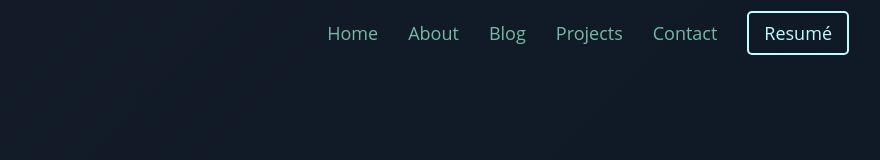
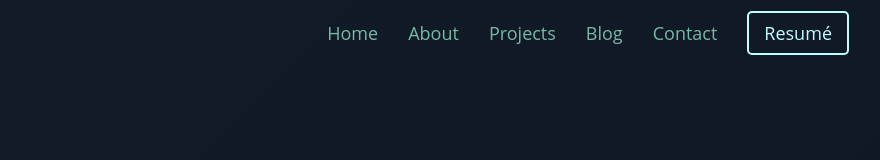
Before and after one commit to androso/portfolio-v2, a Next.js app: page / in a window 1280 px wide. Shown: the top 160 px of the page, without its empty margins (366-1246 px from the left). Built offline with nearby package versions, Linux system fonts and the light colour scheme.

Commit message:
adding smooth effect hyperlinks

```diff
--- a/components/AboutMe.js
+++ b/components/AboutMe.js
@@ -3,7 +3,7 @@ import { StyledAboutMe } from "../styles";
 
 export default function AboutMe() {
 	return (
-		<StyledAboutMe className="about" id="about_me">
+		<StyledAboutMe className="about" id="About">
 			<div className="container">
 				<h2 className="about__title title">About Me</h2>
 				<p className="about__text">
--- a/components/Contact.js
+++ b/components/Contact.js
@@ -5,7 +5,7 @@ import { faEnvelope } from "@fortawesome/free-solid-svg-icons";
 import { faTwitter } from "@fortawesome/free-brands-svg-icons";
 export default function Contact() {
 	return (
-		<StyledContact>
+		<StyledContact id="Contact">
 			<div className="container">
 				<h2 className="contact__title title">Contact</h2>
 				<p className="contact__text">Feel free to reach out :{")"}</p>
--- a/components/Hero.js
+++ b/components/Hero.js
@@ -45,7 +45,7 @@ const socialLinks = [
 
 export default function Hero({title, subtitle}) {
 	return (
-		<StyledHero className="container">
+		<StyledHero className="container" id="Home">
 			<Image
 				className="avatar"
 				src={"/avatar-ivvana.png"}
--- a/components/Navbar.js
+++ b/components/Navbar.js
@@ -6,8 +6,8 @@ import { useState } from "react";
 const links = [
     {title: "Home", href: "#Home"},
     {title: "About", href: "#About"},
+    {title: "Projects", href: "#Projects"},
     {title: "Blog", href: "#Blog"},
-    {title: "Projects", href: "#Projects"},
     {title: "Contact", href: "#Contact"},
     {title: "Resumé", href: "/Resume-Anibal-Andrade.pdf", target: "_blank"},
 
--- a/components/Projects.js
+++ b/components/Projects.js
@@ -106,7 +106,7 @@ const projects = [
 
 export default function Projects() {
 	return (
-		<StyledProjects className="projects">
+		<StyledProjects className="projects" id="Projects">
 			<div className="container">
 				<h2 className="projects__title title">Projects</h2>
 				<h3 className="projects__subtitle shadow-subtitle">
--- a/styles/GlobalStyle.js
+++ b/styles/GlobalStyle.js
@@ -7,7 +7,9 @@ const GlobalStyle = createGlobalStyle`
     ${Variables};
     html {
         box-sizing: border-box;
+        scroll-behavior: smooth;
     }
+
 
     *,
     *:before,
```
